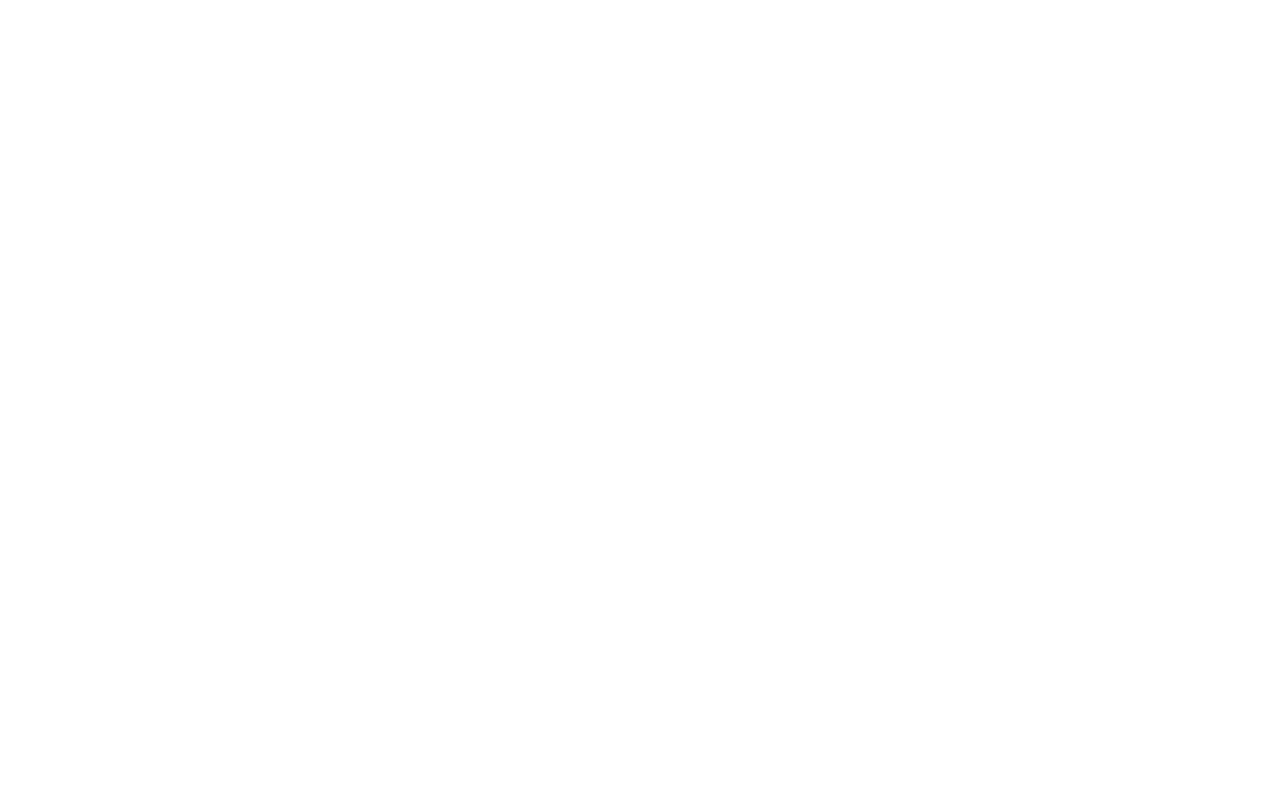
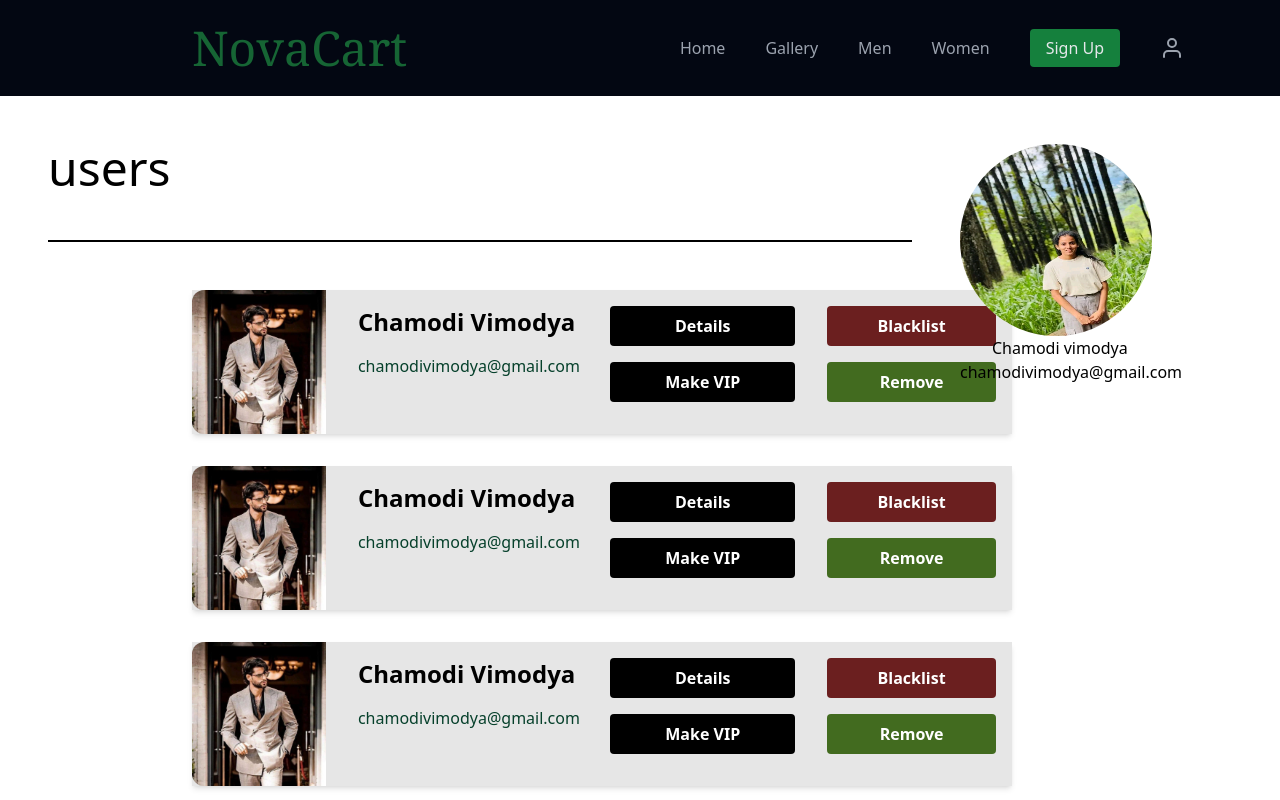
Before and after one commit to NovaCart/NovaCart-Frontend, a React (Create React App) app: page /adminuser in a window 1280 px wide. Before the commit this address had no page. Built offline with nearby package versions, Linux system fonts and the light colour scheme.

Commit message:
feat: admin pages
admin development of three pages

```diff
--- a/src/App.tsx
+++ b/src/App.tsx
@@ -12,6 +12,8 @@
 import Men from "./pages/Men";
 import SignUp from "./pages/SignUp";
 import WishList from "./pages/WishList";
+import AdminUser from "./pages/AdminUser";
+import ReviewPage from "./pages/AdminReview";
 
 const App: React.FC = () => {
   return (
@@ -27,6 +29,8 @@
         <Route path="/wishlist" element={<WishList />} />
         <Route path="/gallery" element={<Gallery />} />
         <Route path="/admin" element={<Admin />} />
+        <Route path="/adminuser" element={<AdminUser />} />
+        <Route path="/adminreview" element={<ReviewPage />} />
       </Routes>
     </Router>
   );
--- a/src/components/Carousel.tsx
+++ b/src/components/Carousel.tsx
@@ -20,21 +20,21 @@
         <div className="relative w-full h-[650px]">
           <img
             src="/images/1.webp"
-            className="w-full h-[650px] object-cover"
+            className="w-full h-full object-cover  object-top"
             alt="Slide 1"
           />
         </div>
         <div className="relative w-full h-[650px]">
           <img
             src="/images/2.jpeg"
-            className="w-full h-[650px] object-cover"
+            className="w-full h-full object-cover  object-top"
             alt="Slide 2"
           />
         </div>
         <div className="relative w-full h-[650px]">
           <img
             src="/images/home 3.webp"
-            className="w-full h-[650px] object-cover"
+            className="w-full h-full object-cover object-top"
             alt="Slide 3"
           />
         </div>
--- /dev/null
+++ b/src/components/Circle.tsx
@@ -0,0 +1,46 @@
+import React from "react";
+
+interface CircularProgressProps {
+  percentage: number;
+}
+
+const CircularProgress: React.FC<CircularProgressProps> = ({ percentage }) => {
+  const radius = 50;
+  const circumference = 2 * Math.PI * radius;
+  const offset = circumference - (percentage / 100) * circumference;
+
+  return (
+    <svg width="120" height="120" className="rotate-[-90deg]">
+      <circle
+        cx="60"
+        cy="60"
+        r={radius}
+        stroke="#E6E6E6"
+        strokeWidth="10"
+        fill="transparent"
+      />
+      <circle
+        cx="60"
+        cy="60"
+        r={radius}
+        stroke="#06402b"
+        strokeWidth="10"
+        fill="transparent"
+        strokeDasharray={circumference}
+        strokeDashoffset={offset}
+      />
+      <text
+        x="50%"
+        y="50%"
+        textAnchor="middle"
+        fill="black"
+        dy=".3em"
+        className="text-2xl font-bold"
+      >
+        {percentage}%
+      </text>
+    </svg>
+  );
+};
+
+export default CircularProgress;
--- a/src/components/HomeNavBar.tsx
+++ b/src/components/HomeNavBar.tsx
@@ -1,31 +1,44 @@
-import React, { useState } from 'react'
-import {Link, NavLink} from 'react-router-dom'
-import {FiMenu, FiUser, FiHeart, FiSettings,FiList } from 'react-icons/fi'
+import React, { useState } from "react";
+import { Link, NavLink } from "react-router-dom";
+import { FiMenu, FiUser, FiHeart, FiSettings, FiList } from "react-icons/fi";
 
 function HomeNavBar() {
   const [isMenuOpen, setIsMenuOpen] = useState(false);
   const [isUserDropdownOpen, setIsUserDropdownOpen] = useState(false);
 
   const navLinks = [
-    { path: '/home', label: 'Home' },
-    { path: '/gallery', label: 'Gallery' },
-    { path: '/men', label: 'Men' },
-    { path: '/women', label: 'Women' },
-    { path: '/signUp', label: <span className='bg-green-700 px-4 py-2 rounded text-gray-200'>Sign Up</span> }
-  ]
+    { path: "/home", label: "Home" },
+    { path: "/gallery", label: "Gallery" },
+    { path: "/men", label: "Men" },
+    { path: "/women", label: "Women" },
+    {
+      path: "/signUp",
+      label: (
+        <span className="bg-green-700 px-4 py-2 rounded text-gray-200">
+          Sign Up
+        </span>
+      ),
+    },
+  ];
 
   const dropDownMenu = [
-    {path: '/wishlist', label: 'WishList', icon: <FiHeart className='mr-2'/>},
-    {path: '/manageprofile', label: 'Manage Profile', icon: <FiSettings className='mr-2'/>},
-    {path: '/history', label: 'History', icon: <FiList className='mr-2'/>},
-  ]
+    {
+      path: "/WishList",
+      label: "WishList",
+      icon: <FiHeart className="mr-2" />,
+    },
+    {
+      path: "/manageprofile",
+      label: "Manage Profile",
+      icon: <FiSettings className="mr-2" />,
+    },
+    { path: "/history", label: "History", icon: <FiList className="mr-2" /> },
+  ];
 
   return (
-    <div className='flex justify-between items-center bg-gray-950 py-5 md:pl-24 pl-1'>
-      <div className='text-green-800 font-thin font-serif md:text-5xl text-3xl pl-24'>
-        <Link to="/home">
-          NovaCart
-        </Link>
+    <div className="flex justify-between items-center bg-gray-950 py-5 md:pl-24 pl-1">
+      <div className="text-green-800 font-thin font-serif md:text-5xl text-3xl pl-24">
+        <Link to="/home">NovaCart</Link>
       </div>
 
       <div className="md:hidden pr-6">
@@ -34,43 +47,51 @@
         </button>
       </div>
 
-      <div className={`absolute md:top-0 top-16 right-16 ${isMenuOpen ? "flex" : "hidden"} md:relative md:flex flex-col md:flex-row items-center md:items-center md:pr-8 md:bg-transparent bg-gray-100 rounded p-4`}>
-      <ul className='flex md:flex-row flex-col md:space-x-10 space-y-4 md:space-y-0 text-gray-100 md:text-gray-100'>
-        {navLinks.map((link, index) =>(
+      <div
+        className={`absolute md:top-0 top-16 right-16 ${
+          isMenuOpen ? "flex" : "hidden"
+        } md:relative md:flex flex-col md:flex-row items-center md:items-center md:pr-8 md:bg-transparent bg-gray-100 rounded p-4`}
+      >
+        <ul className="flex md:flex-row flex-col md:space-x-10 space-y-4 md:space-y-0 text-gray-100 md:text-gray-100">
+          {navLinks.map((link, index) => (
             <li key={index}>
               <NavLink
                 to={link.path}
-              className={({isActive}) => (
-                isActive? "text-green-600 font-bold" : "text-gray-400"
-              ) }
+                className={({ isActive }) =>
+                  isActive ? "text-green-600 font-bold" : "text-gray-400"
+                }
               >
                 {link.label}
               </NavLink>
             </li>
           ))}
 
-        <li className='relative'>
-          <button onClick={() => setIsUserDropdownOpen(!isUserDropdownOpen)}
+          <li className="relative">
+            <button
+              onClick={() => setIsUserDropdownOpen(!isUserDropdownOpen)}
               className="flex items-center justify-center rounded-full focus:outline-none hover:bg-gray-800"
             >
-              <FiUser className='h-6 w-6 text-gray-400 transition duration-300 ease-in-out transform ' />
+              <FiUser className="h-6 w-6 text-gray-400 transition duration-300 ease-in-out transform " />
             </button>
             {isUserDropdownOpen && (
-          <ul className='absolute top-12 left-1/2 transform -translate-x-1/2 bg-gray-100 rounded shadow-lg p-4 space-y-2 px-4 w-48'>
+              <ul className="absolute top-12 left-1/2 transform -translate-x-1/2 bg-gray-100 rounded shadow-lg p-4 space-y-2 px-4 w-48">
                 {dropDownMenu.map((menu, index) => (
                   <li
                     key={index}
-                 className='hover:bg-gray-200 transition duration-150 ease-in-out block px-2 py-1'>
+                    className="hover:bg-gray-200 transition duration-150 ease-in-out block px-2 py-1"
+                  >
                     <NavLink
                       to={menu.path}
                       onClick={() => setIsUserDropdownOpen(false)}
-                  className={({isActive}) => (
-                    isActive? "text-green-600 font-bold" : "text-gray-500 hover:text-gray-600"
-                  )}
+                      className={({ isActive }) =>
+                        isActive
+                          ? "text-green-600 font-bold"
+                          : "text-gray-500 hover:text-gray-600"
+                      }
                     >
-                    <div className='flex items-center'>
+                      <div className="flex items-center">
                         {menu.icon}
-                      <span className='ml-2'>{menu.label}</span>
+                        <span className="ml-2">{menu.label}</span>
                       </div>
                     </NavLink>
                   </li>
@@ -80,9 +101,8 @@
           </li>
         </ul>
       </div>
-
     </div>
-  )
+  );
 }
 
-export default HomeNavBar
+export default HomeNavBar;
--- a/src/components/AdminItemCard.tsx
+++ b/src/components/adminPage/AdminItemCard.tsx
@@ -3,11 +3,11 @@
 function AdminItemCard() {
   return (
     <div className="ms-24 w-[590px] flex flex-row rounded-lg bg-[#E6E6E6] shadow-md ">
-      <div className="w-1/4 h-auto">
+      <div className="w-1/4 h-36">
         <img
-          src="/images/1.jpg"
+          src="/images/design12.jpeg"
           alt="star"
-          className="w-auto h-36 overflow-hidden"
+          className="h-full w-full object-cover object-top lg:rounded-l-xl "
         />
       </div>
       <div className="w-1/2 ms-4 p-4 space-y-4">
--- /dev/null
+++ b/src/components/adminPage/AdminUserCard.tsx
@@ -0,0 +1,43 @@
+import React from "react";
+
+function AdminUserCard() {
+  return (
+    <div className="ms-24 w-[820px] flex flex-row rounded-lg bg-[#E6E6E6] shadow-md ">
+      <div className="w-1/6 h-36">
+        <img
+          src="/images/design12.jpeg"
+          alt="star"
+          className="h-full w-full object-cover object-top lg:rounded-l-xl "
+        />
+      </div>
+      <div className="w-1/3 ms-4 p-4 space-y-4">
+        <div className="text-black text-2xl font-bold">Chamodi Vimodya</div>
+        <div className="text-[#06402b] text-md">chamodivimodya@gmail.com</div>
+      </div>
+      <div className="w-1/2 mt-4 flex flex-row space-x-8 ">
+        <div className="w-1/2">
+          <div className="flex flex-col justify-around space-y-4 ">
+            <button className="bg-black text-white font-bold py-2 px-1 rounded hover:bg-gray-500 transition">
+              Details
+            </button>
+            <button className="bg-black text-white font-bold py-2 px-1 rounded hover:bg-gray-500 transition">
+              Make VIP
+            </button>
+          </div>
+        </div>
+        <div className="w-1/2">
+          <div className="flex flex-col  space-y-4 mr-4">
+            <button className="bg-[#6B1F1F] text-white font-bold py-2 px-1 rounded hover:bg-red-400 transition">
+              Blacklist
+            </button>
+            <button className="bg-[#426B1F] text-white font-bold py-2 px-1 rounded hover:bg-green-400 transition">
+              Remove
+            </button>
+          </div>
+        </div>
+      </div>
+    </div>
+  );
+}
+
+export default AdminUserCard;
--- /dev/null
+++ b/src/pages/AdminReview.tsx
@@ -0,0 +1,43 @@
+import React from "react";
+import NavBar from "../components/HomeNavBar";
+import CircleProgress from "../components/Circle";
+
+function ReviewPage() {
+  return (
+    <div>
+      <NavBar />
+      <div className="flex justify-between mt-8 px-8">
+        {/* Left Section - Revenue */}
+        <div className="flex flex-col items-center w-3/4 bg-white p-8 rounded-lg shadow-md">
+          <h2 className="text-3xl font-bold mb-6">Revenue</h2>
+          <CircleProgress percentage={75} />
+        </div>
+
+        {/* Right Section - Profile */}
+        <div className="flex flex-col items-center w-1/4">
+          <img
+            src="/path-to-profile-image.jpg"
+            alt="Profile"
+            className="w-40 h-40 rounded-full mb-4"
+          />
+          <div className="text-center">
+            <h3 className="text-xl font-bold">Chamodi Liyanage</h3>
+            <p>chamodivimodya@gmail.com</p>
+          </div>
+        </div>
+      </div>
+
+      {/* Filter Buttons */}
+      <div className="flex justify-center mt-8 space-x-4">
+        <button className="bg-black text-white py-2 px-4 rounded">
+          Last month
+        </button>
+        <button className="bg-white border border-black py-2 px-4 rounded">
+          Last year this month
+        </button>
+      </div>
+    </div>
+  );
+}
+
+export default ReviewPage;
--- a/src/pages/AdminUser.tsx
+++ b/src/pages/AdminUser.tsx
@@ -1,19 +1,23 @@
 import React from "react";
+import AdminUserCard from "../components/adminPage/AdminUserCard";
+import HomeNavBar from "../components/HomeNavBar";
 
-function AdminHistory() {
+function AdminUser() {
   return (
     <div>
-      <div className="text-center text-2xl font-bold my-4">Admin Navbar</div>
+      <HomeNavBar />
       <div className="flex flex-row ">
         <div className="w-3/4">
           <div className="flex flex-row  space-x-96">
-            <div className="text-black text-5xl font-bold ms-12 ">Products</div>
+            <div className="text-black text-5xl font-light ms-12 mt-12 ">
+              users
+            </div>
           </div>
-
+          <div className="border-b-2 border-black mt-12 ms-12 me-12"></div>
           <div className="mt-12 space-y-8 ms-24">
-            {/* <AdminItemCard />
-            <AdminItemCard />
-            <AdminItemCard /> */}
+            <AdminUserCard />
+            <AdminUserCard />
+            <AdminUserCard />
           </div>
         </div>
         <div className="w-1/4">
@@ -32,4 +36,4 @@
   );
 }
 
-export default AdminHistory;
+export default AdminUser;
```
Also changed, not shown: src/pages/Admin.tsx (+8 -5 lines), src/pages/WishList.tsx (+4 -4 lines). Lines whose indentation alone changed are shown as unchanged.
